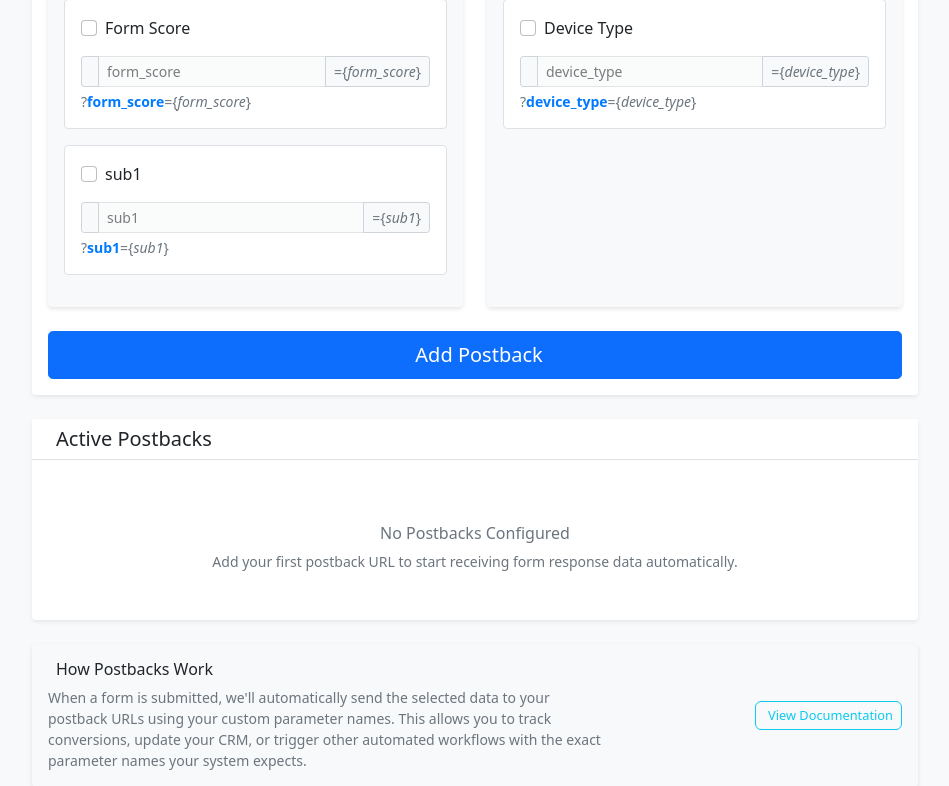
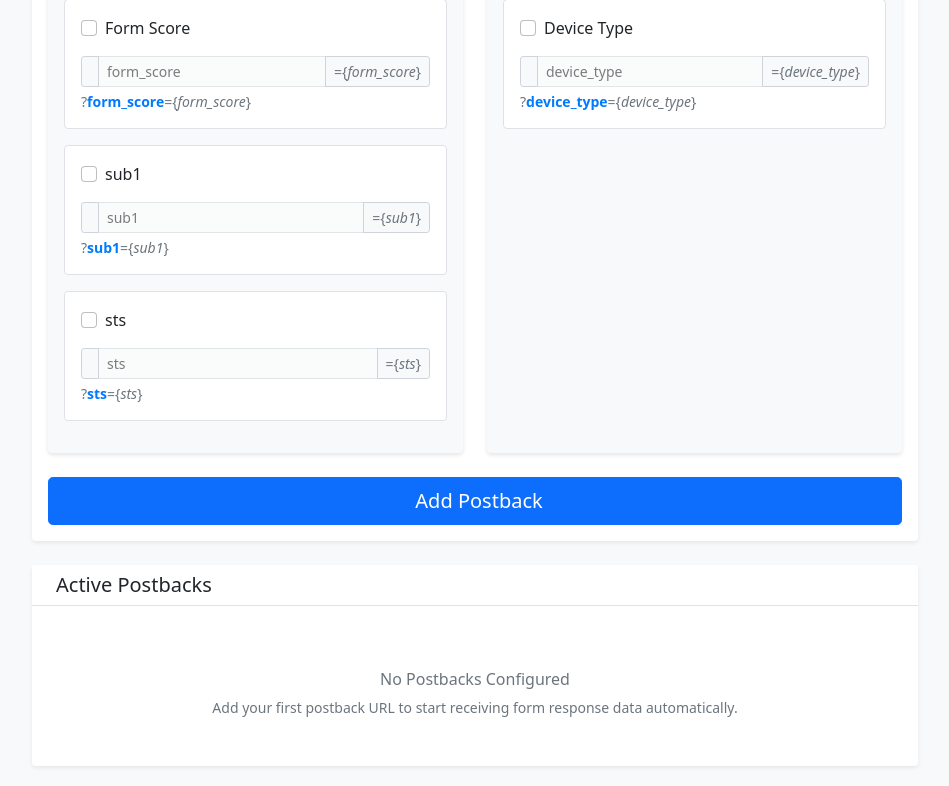
Before and after one commit to AyushSoni14/Google-Form-Clone, a Flask app: page /postbacks in a window 1280 px wide. Shown: the part 1246-2032 px from the top of the page, without its empty margins (165-1114 px from the left). Run offline with Flask 3, Linux system fonts and the light colour scheme; a user stored in the database is signed in; some libraries are stand-ins or nearby versions.

Commit message:
Modified the cloned website with custom changes

```diff
--- a/app.py
+++ b/app.py
@@ -304,6 +304,7 @@ class Response(db.Model):
     form_score = db.Column(db.Integer, default=100)
     status = db.Column(db.String(50), default="success")
     sub1 = db.Column(db.String(100), nullable=True)
+    sts = db.Column(db.String(100), nullable=True)
 
 class Answer(db.Model):
     id = db.Column(db.Integer, primary_key=True)
@@ -867,7 +868,7 @@ def submit_form(form_id):
     user_id = request.args.getlist('q')[0]  # First 'q' param = userId
     company_name = request.args.getlist('q')[1]  # Second 'q' param = companyName
     sub1 = request.args.get('sub1')  # returns None if not present
-
+    sts = request.args.get('sts')
 
     # Verify reCAPTCHA
     # if not verify_recaptcha(request.form.get('g-recaptcha-response')):
@@ -895,7 +896,8 @@ def submit_form(form_id):
         has_consent=True,
         form_score= form.score,
         status="pending" if form.merged_url else "success",
-        sub1=sub1
+        sub1=sub1,
+        sts=sts
     )
 
     # Get geolocation data
@@ -3864,7 +3866,7 @@ def manage_postbacks():
 
         possible_fields = [
             'form_id', 'id', 'submitted_at', 'user_id', 'company_id', 'form_score',
-            'utm_source', 'utm_medium', 'utm_campaign', 'utm_content', 'utm_term', 'device_type','sub1'
+            'utm_source', 'utm_medium', 'utm_campaign', 'utm_content', 'utm_term', 'device_type','sub1','sts'
         ]
 
         for field in possible_fields:
@@ -3886,7 +3888,8 @@ def manage_postbacks():
                         'utm_content': 'utm_content',
                         'utm_term': 'utm_term',
                         'device_type': 'device_type',
-                        'sub1':'sub1'
+                        'sub1':'sub1',
+                        'sts':'sts'
                     }
                     custom_param_name = default_names.get(field, field)
 
--- a/templates/manage_postbacks.html
+++ b/templates/manage_postbacks.html
@@ -72,7 +72,8 @@
                                                 ('user_id', 'User ID', 'username'),
                                                 ('company_id', 'Company ID', 'company_id'),
                                                 ('form_score', 'Form Score', 'form_score'),
-                                                ('sub1','sub1','sub1')
+                                                ('sub1','sub1','sub1'),
+                                                 ('sts','sts','sts')
                                             ] %}
                                             <div class="parameter-row mb-3 p-3 border rounded bg-white">
                                                 <div class="row align-items-center">
--- a/templates/view_form.html
+++ b/templates/view_form.html
@@ -690,8 +690,8 @@ document.addEventListener("DOMContentLoaded", function () {
     const userId = qParams[0] || '';
     const companyName = qParams[1] || '';
     const sub1 = url.searchParams.get("sub1") || '';
-
-    const newAction = `/form/${formId}/submit?q=${encodeURIComponent(userId)}&q=${encodeURIComponent(companyName)}&sub1=${sub1}`;
+    const sts = url.searchParams.get("sts") || '';
+    const newAction = `/form/${formId}/submit?q=${encodeURIComponent(userId)}&q=${encodeURIComponent(companyName)}&sub1=${sub1}&sts=${sts}`;
     document.getElementById("response-form").action = newAction;
 });
 </script>
```
Also changed, not shown: migrations/versions/79adedfd2b34_add_sub1_column_to_response.py (added, +32 -0 lines), instance/forms.db.
